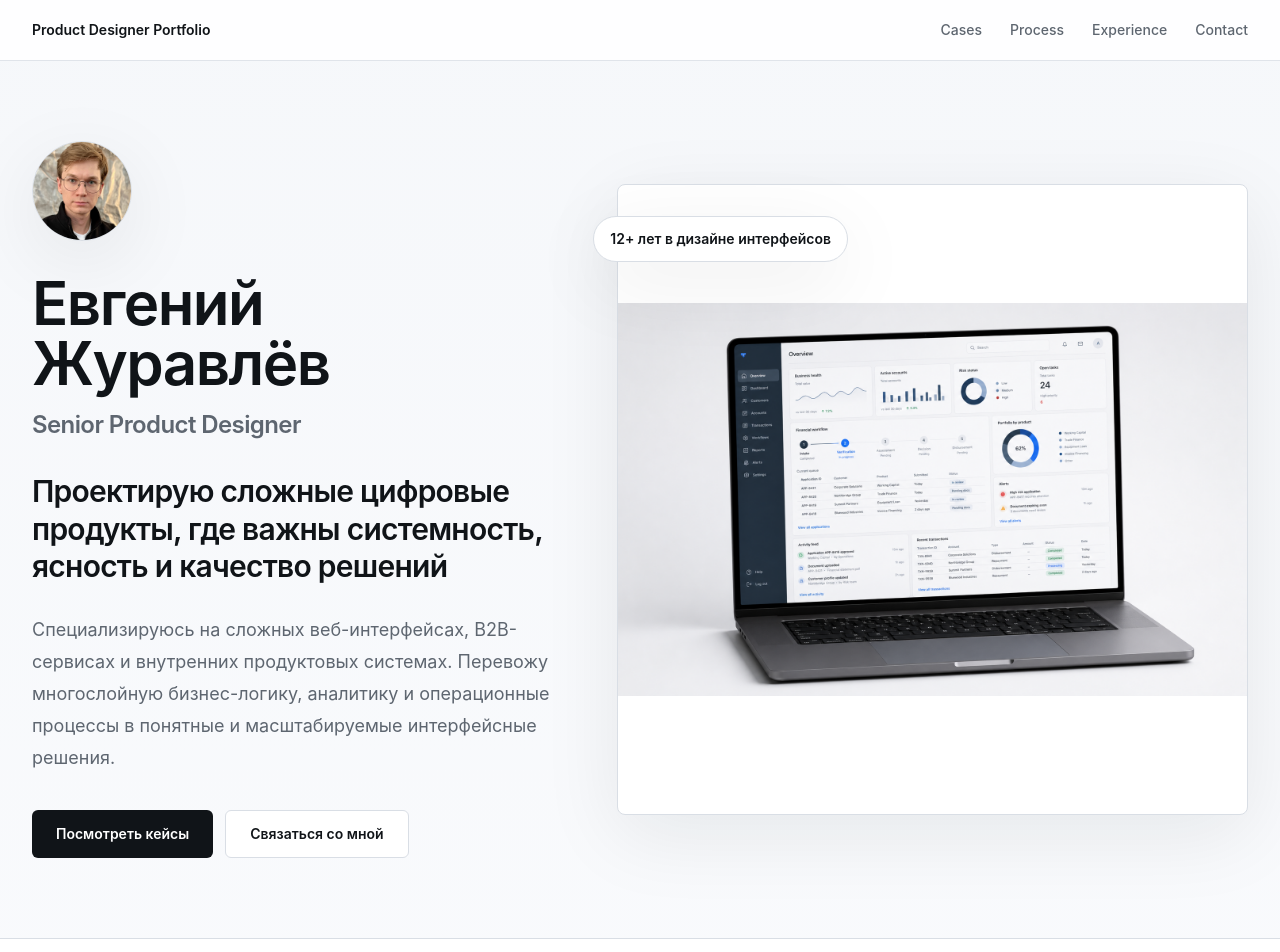
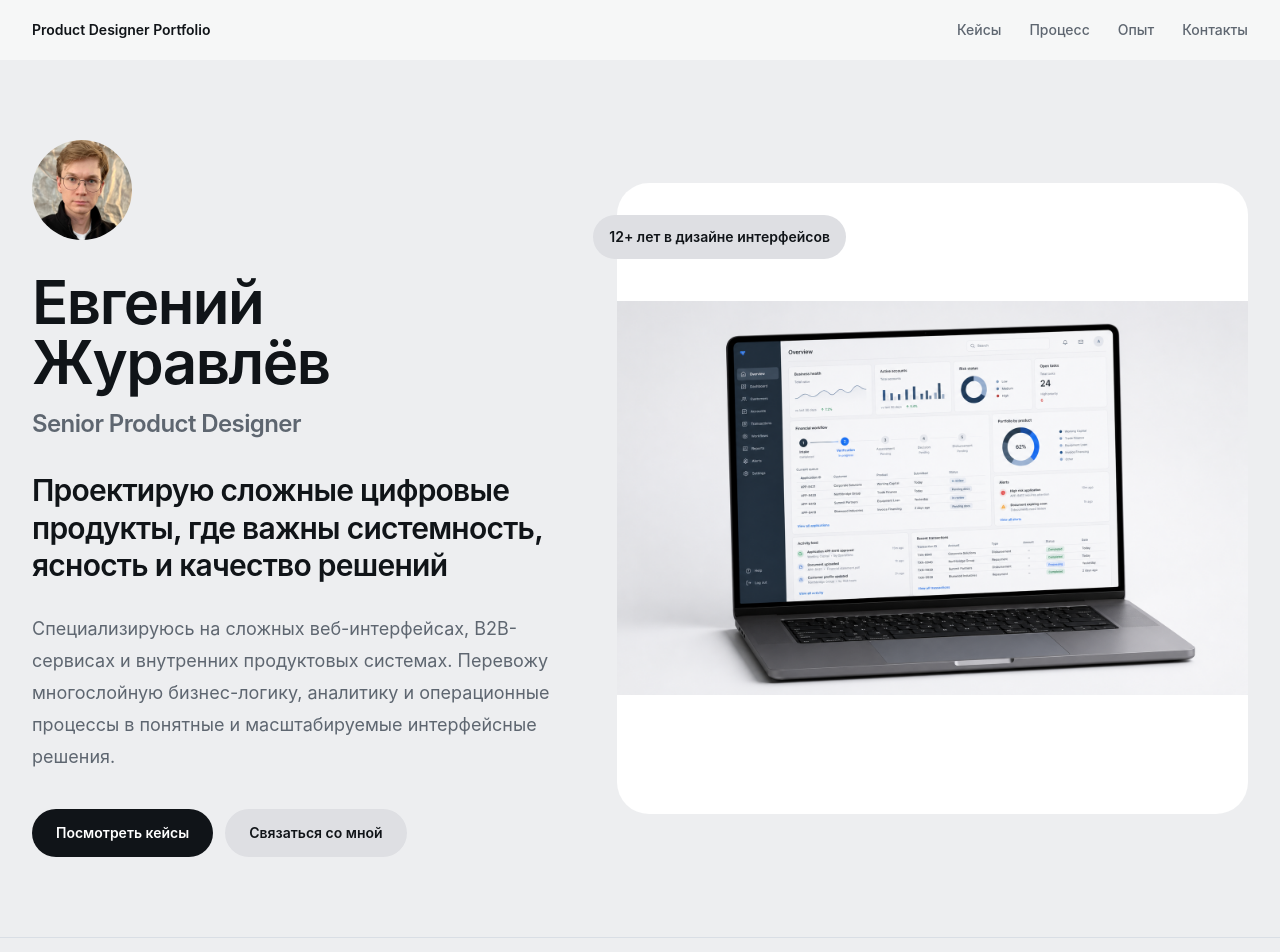
Before and after one commit to evgenyzhe/portfolio, a Next.js app: page / in a window 1280 px wide. Shown: the top 952 px of the page. Built offline with nearby package versions, Linux system fonts and the light colour scheme.

Commit message:
Правки скролла и меню

```diff
--- a/app/globals.css
+++ b/app/globals.css
@@ -4,7 +4,7 @@
   --color-ink: #101418;
   --color-muted: #5e6670;
   --color-line: #d9dee5;
-  --color-panel: #f5f7fa;
+  --color-panel: #dedfe3;
   --color-accent: #0d6efd;
   --color-oxblood: #7b1e2b;
   --font-sans: Inter, ui-sans-serif, system-ui, -apple-system, BlinkMacSystemFont,
@@ -14,7 +14,7 @@
 
 :root {
   color-scheme: light;
-  background: #fbfcfe;
+  background: #edeef0;
   color: #101418;
 }
 
@@ -22,15 +22,9 @@
   box-sizing: border-box;
 }
 
-html {
-  scroll-behavior: smooth;
-}
-
 body {
   margin: 0;
-  background:
-    linear-gradient(180deg, rgba(245, 247, 250, 0.9) 0%, rgba(251, 252, 254, 1) 34%),
-    #fbfcfe;
+  background: #edeef0;
   color: #101418;
 }
 
--- a/app/page.tsx
+++ b/app/page.tsx
@@ -4,6 +4,7 @@ import { CaseCard } from "@/components/case-card";
 import { LaptopMockup } from "@/components/laptop-mockup";
 import { LinkButton } from "@/components/link-button";
 import { SectionHeading } from "@/components/section-heading";
+import { SmoothScrollLink } from "@/components/smooth-scroll-link";
 import { getAssetPath } from "@/lib/get-asset-path";
 import {
   caseStudies,
@@ -14,35 +15,47 @@ import {
 
 export default function Home() {
   return (
-    <main>
-      <header className="border-b border-line/80 bg-white/85 backdrop-blur">
+    <main id="top">
+      <header className="sticky top-0 z-50 bg-[#F6F7F7]">
         <nav
           aria-label="Primary navigation"
           className="mx-auto flex max-w-7xl items-center justify-between px-5 py-5 sm:px-8"
         >
-          <Link href="/" className="text-sm font-semibold text-ink">
+          <SmoothScrollLink href="#top" className="text-sm font-semibold text-ink">
             Product Designer Portfolio
-          </Link>
+          </SmoothScrollLink>
           <div className="hidden items-center gap-7 text-sm font-medium text-muted sm:flex">
-            <a className="transition hover:text-ink" href="#cases">
-              Cases
-            </a>
-            <a className="transition hover:text-ink" href="#process">
-              Process
-            </a>
-            <a className="transition hover:text-ink" href="#experience">
-              Experience
-            </a>
-            <a className="transition hover:text-ink" href="#contact">
-              Contact
-            </a>
+            <SmoothScrollLink
+              href="#cases"
+              className="transition hover:text-ink"
+            >
+              Кейсы
+            </SmoothScrollLink>
+            <SmoothScrollLink
+              href="#process"
+              className="transition hover:text-ink"
+            >
+              Процесс
+            </SmoothScrollLink>
+            <SmoothScrollLink
+              href="#experience"
+              className="transition hover:text-ink"
+            >
+              Опыт
+            </SmoothScrollLink>
+            <SmoothScrollLink
+              href="#contact"
+              className="transition hover:text-ink"
+            >
+              Контакты
+            </SmoothScrollLink>
           </div>
         </nav>
       </header>
 
       <section className="mx-auto grid min-h-[calc(100vh-73px)] max-w-7xl items-center gap-12 px-5 py-16 sm:px-8 lg:grid-cols-[0.92fr_1.08fr] lg:py-20">
         <div>
-          <div className="relative h-[100px] w-[100px] overflow-hidden rounded-full border border-line bg-white shadow-soft">
+          <div className="relative h-[100px] w-[100px] overflow-hidden rounded-full bg-white">
             <Image
               src={getAssetPath("images/avatar-evgeniy-zhuravlev.jpg")}
               alt="Евгений Журавлёв"
@@ -76,7 +89,7 @@ export default function Home() {
           </div>
         </div>
         <div className="relative">
-          <div className="pointer-events-none absolute -left-4 top-6 z-10 rounded-full border border-line bg-white px-4 py-3 text-sm font-semibold text-ink shadow-soft sm:-left-6 sm:top-8">
+          <div className="pointer-events-none absolute -left-4 top-6 z-10 rounded-full bg-[#DEDFE3] px-4 py-3 text-sm font-semibold text-ink sm:-left-6 sm:top-8">
             12+ лет в дизайне интерфейсов
           </div>
           <LaptopMockup />
@@ -85,7 +98,7 @@ export default function Home() {
 
       <section
         id="positioning"
-        className="border-y border-line bg-white py-20 sm:py-24"
+        className="border-y border-line bg-transparent py-20 sm:py-24"
       >
         <div className="mx-auto max-w-7xl px-5 sm:px-8">
           <SectionHeading
@@ -97,7 +110,7 @@ export default function Home() {
             {positioningItems.map((item) => (
               <div
                 key={item}
-                className="rounded-lg border border-line bg-panel p-5 text-lg font-semibold leading-7 text-ink"
+                className="rounded-[32px] bg-white p-5 text-lg font-semibold leading-7 text-ink"
               >
                 {item}
               </div>
@@ -137,7 +150,7 @@ export default function Home() {
             {processSteps.map((step, index) => (
               <li
                 key={step}
-                className="rounded-lg border border-white/14 bg-white/[0.04] p-5"
+                className="rounded-[32px] bg-white/[0.06] p-5"
               >
                 <span className="text-sm font-semibold text-white/50">
                   0{index + 1}
@@ -159,7 +172,7 @@ export default function Home() {
             {strengths.map((strength) => (
               <div
                 key={strength}
-                className="flex min-h-24 items-center rounded-lg border border-line bg-white p-5 text-lg font-semibold text-ink"
+                className="flex min-h-24 items-center rounded-[32px] bg-white p-5 text-lg font-semibold text-ink"
               >
                 {strength}
               </div>
@@ -170,7 +183,7 @@ export default function Home() {
 
       <section
         id="experience"
-        className="border-y border-line bg-white py-20 sm:py-24"
+        className="border-y border-line bg-transparent py-20 sm:py-24"
       >
         <div className="mx-auto grid max-w-7xl gap-10 px-5 sm:px-8 lg:grid-cols-[0.95fr_1.05fr] lg:items-end">
           <SectionHeading
@@ -184,7 +197,7 @@ export default function Home() {
               ["9+", "years in product teams"],
               ["3", "domains: fintech, telecom, studios"]
             ].map(([value, label]) => (
-              <div key={label} className="rounded-lg bg-panel p-6">
+              <div key={label} className="rounded-[32px] bg-white p-6">
                 <p className="text-4xl font-semibold tracking-tight text-ink">
                   {value}
                 </p>
@@ -196,7 +209,7 @@ export default function Home() {
       </section>
 
       <section id="contact" className="px-5 py-20 sm:px-8 sm:py-28">
-        <div className="mx-auto max-w-7xl rounded-lg border border-line bg-ink p-8 text-white sm:p-12 lg:flex lg:items-end lg:justify-between lg:gap-12">
+        <div className="mx-auto max-w-7xl rounded-[32px] bg-ink p-8 text-white sm:p-12 lg:flex lg:items-end lg:justify-between lg:gap-12">
           <div className="max-w-3xl">
             <p className="text-sm font-semibold uppercase tracking-[0.18em] text-white/60">
               Contact
@@ -212,7 +225,7 @@ export default function Home() {
           </div>
           <Link
             href="mailto:hello@example.com"
-            className="mt-8 inline-flex min-h-12 items-center justify-center rounded-md bg-white px-6 text-sm font-semibold text-ink transition hover:bg-panel focus:outline-none focus:ring-2 focus:ring-white focus:ring-offset-2 focus:ring-offset-ink lg:mt-0"
+            className="mt-8 inline-flex min-h-12 items-center justify-center rounded-full bg-white px-6 text-sm font-semibold text-ink transition-colors hover:bg-accent hover:text-white focus:outline-none focus:ring-2 focus:ring-white focus:ring-offset-2 focus:ring-offset-ink lg:mt-0"
           >
             Contact me
           </Link>
--- a/components/case-card.tsx
+++ b/components/case-card.tsx
@@ -1,4 +1,3 @@
-import Link from "next/link";
 import Image from "next/image";
 import { getAssetPath } from "@/lib/get-asset-path";
 import type { CaseStudy } from "@/lib/portfolio-data";
@@ -13,13 +12,13 @@ export function CaseCard({
   outcome
 }: CaseStudy) {
   return (
-    <Link
+    <a
       href={`/case-studies/${slug}`}
-      className="group block rounded-lg focus:outline-none focus-visible:ring-2 focus-visible:ring-accent focus-visible:ring-offset-4"
+      className="group block rounded-[32px] focus:outline-none focus-visible:ring-2 focus-visible:ring-accent focus-visible:ring-offset-4"
       aria-label={`Open case study: ${title}`}
     >
-      <article className="flex flex-col overflow-hidden rounded-lg border border-line bg-white shadow-[0_12px_40px_rgba(16,20,24,0.04)] transition-shadow duration-200 group-hover:border-accent/55 group-hover:shadow-[0_10px_24px_rgba(16,20,24,0.08)] group-focus-visible:border-accent/55 group-focus-visible:shadow-[0_10px_24px_rgba(16,20,24,0.08)]">
-        <div className="relative aspect-[3/4] w-full overflow-hidden border-b border-line bg-panel">
+      <article className="flex flex-col overflow-hidden rounded-[32px] bg-white transition-colors duration-200 group-hover:bg-[#f4f5f6] group-focus-visible:bg-[#f4f5f6]">
+        <div className="relative aspect-[3/4] w-full overflow-hidden bg-panel">
           <Image
             src={getAssetPath(previewImage)}
             alt={`${title} interface preview`}
@@ -53,6 +52,6 @@ export function CaseCard({
           </span>
         </div>
       </article>
-    </Link>
+    </a>
   );
 }
--- a/components/laptop-mockup.tsx
+++ b/components/laptop-mockup.tsx
@@ -4,7 +4,7 @@ import { getAssetPath } from "@/lib/get-asset-path";
 export function LaptopMockup() {
   return (
     <figure className="relative">
-      <div className="aspect-square overflow-hidden rounded-lg border border-line bg-white shadow-soft">
+      <div className="aspect-square overflow-hidden rounded-[32px] bg-white">
         <Image
           src={getAssetPath("images/hero-laptop-mockup.png")}
           alt="Laptop mockup showing a complex analytics and financial workflow interface"
--- a/components/link-button.tsx
+++ b/components/link-button.tsx
@@ -1,29 +1,43 @@
-import Link from "next/link";
+"use client";
+
+import { SmoothScrollLink } from "@/components/smooth-scroll-link";
 
 type LinkButtonProps = {
   href: string;
   children: React.ReactNode;
   variant?: "primary" | "secondary" | "accent";
+  className?: string;
 };
 
 export function LinkButton({
   href,
   children,
-  variant = "primary"
+  variant = "primary",
+  className = ""
 }: LinkButtonProps) {
   const styles =
     variant === "primary"
-      ? "bg-ink text-white hover:bg-black"
+      ? "bg-ink text-white hover:bg-accent"
       : variant === "accent"
         ? "bg-accent text-white hover:bg-accent/90"
-        : "border border-line bg-white text-ink hover:border-ink";
+        : "bg-panel text-ink hover:bg-accent hover:text-white";
+
+  const resolvedClassName = `inline-flex min-h-12 items-center justify-center rounded-full px-6 text-sm font-semibold transition-colors focus:outline-none focus:ring-2 focus:ring-accent focus:ring-offset-2 ${styles} ${className}`;
+
+  if (href.startsWith("#")) {
+    return (
+      <SmoothScrollLink
+        href={href as `#${string}`}
+        className={resolvedClassName}
+      >
+        {children}
+      </SmoothScrollLink>
+    );
+  }
 
   return (
-    <Link
-      href={href}
-      className={`inline-flex min-h-12 items-center justify-center rounded-md px-6 text-sm font-semibold transition focus:outline-none focus:ring-2 focus:ring-accent focus:ring-offset-2 ${styles}`}
-    >
+    <a href={href} className={resolvedClassName}>
       {children}
-    </Link>
+    </a>
   );
 }
--- /dev/null
+++ b/components/smooth-scroll-link.tsx
@@ -0,0 +1,34 @@
+"use client";
+
+type SmoothScrollLinkProps = {
+  href: `#${string}`;
+  children: React.ReactNode;
+  className?: string;
+};
+
+export function SmoothScrollLink({
+  href,
+  children,
+  className = ""
+}: SmoothScrollLinkProps) {
+  const handleClick = (event: React.MouseEvent<HTMLAnchorElement>) => {
+    event.preventDefault();
+
+    if (href === "#top") {
+      window.scrollTo({ top: 0, behavior: "smooth" });
+      return;
+    }
+
+    const element = document.querySelector(href);
+
+    if (element instanceof HTMLElement) {
+      element.scrollIntoView({ behavior: "smooth", block: "start" });
+    }
+  };
+
+  return (
+    <a href={href} className={className} onClick={handleClick}>
+      {children}
+    </a>
+  );
+}
```
Also changed, not shown: app/case-studies/[slug]/page.tsx (+22 -16 lines).
